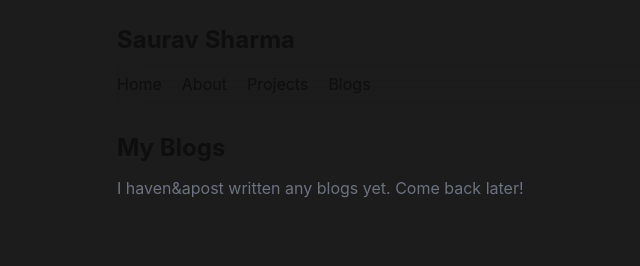
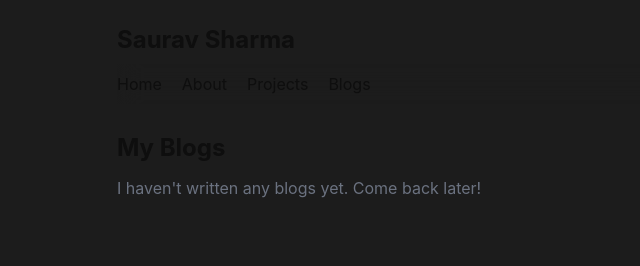
Before and after one commit to aniketsaurav18/saurav, a Next.js app: page /blogs in a window 1280 px wide. Shown: the top 266 px of the page, without its empty margins (155-795 px from the left). Built offline with nearby package versions, Linux system fonts and the light colour scheme.

Commit message:
fixed blogs page spelling issue

```diff
--- a/src/app/blogs/page.tsx
+++ b/src/app/blogs/page.tsx
@@ -14,9 +14,10 @@ export default function Blogs() {
       <h1 className="text-xl sm:text-2xl font-bold my-3">My Blogs</h1>
       <ul>
         {postData.posts.length === 0 ? (
-          <p className="text-gray-500 dark:text-gray-400">
-            I haven&apost written any blogs yet. Come back later!
-          </p>
+         <p className="text-gray-500 dark:text-gray-400">
+         I haven't written any blogs yet. Come back later!
+       </p>
+
         ) : (
           postData.posts.map((post: Post) => (
             <li
```
